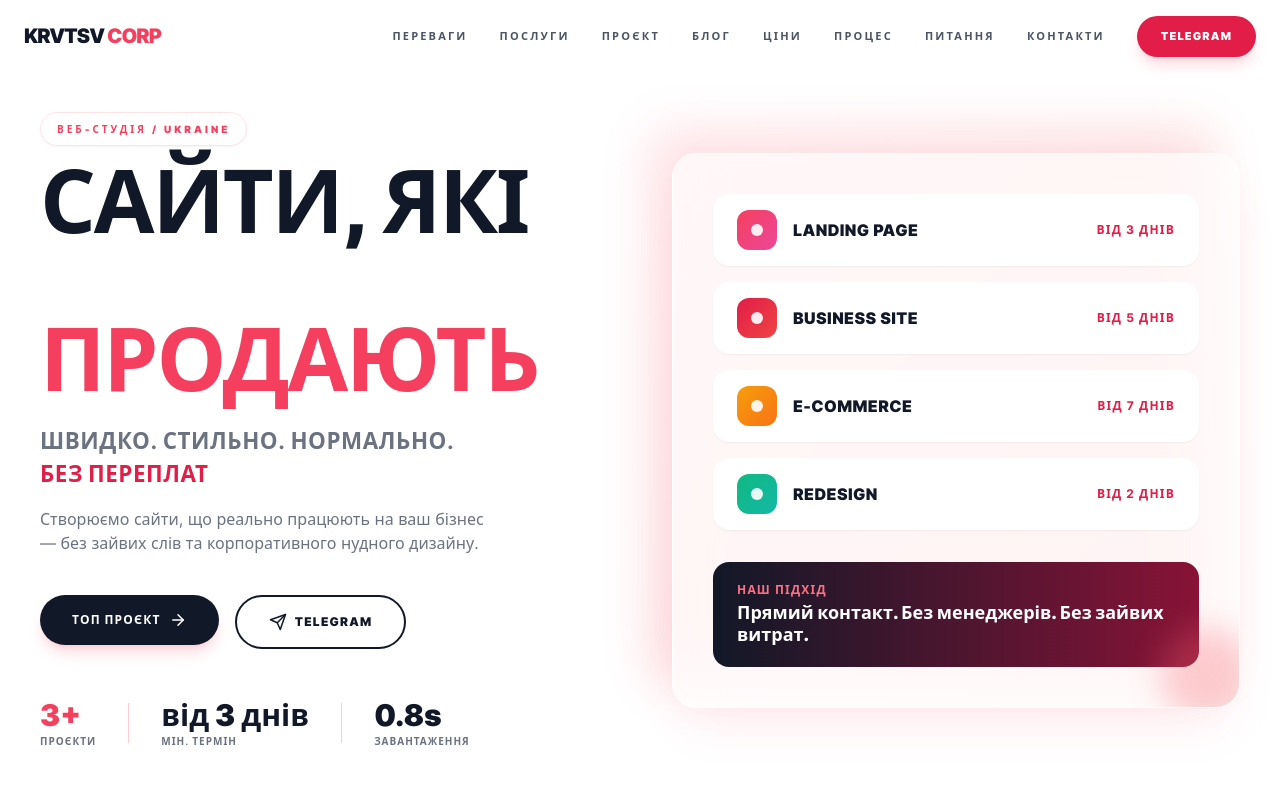
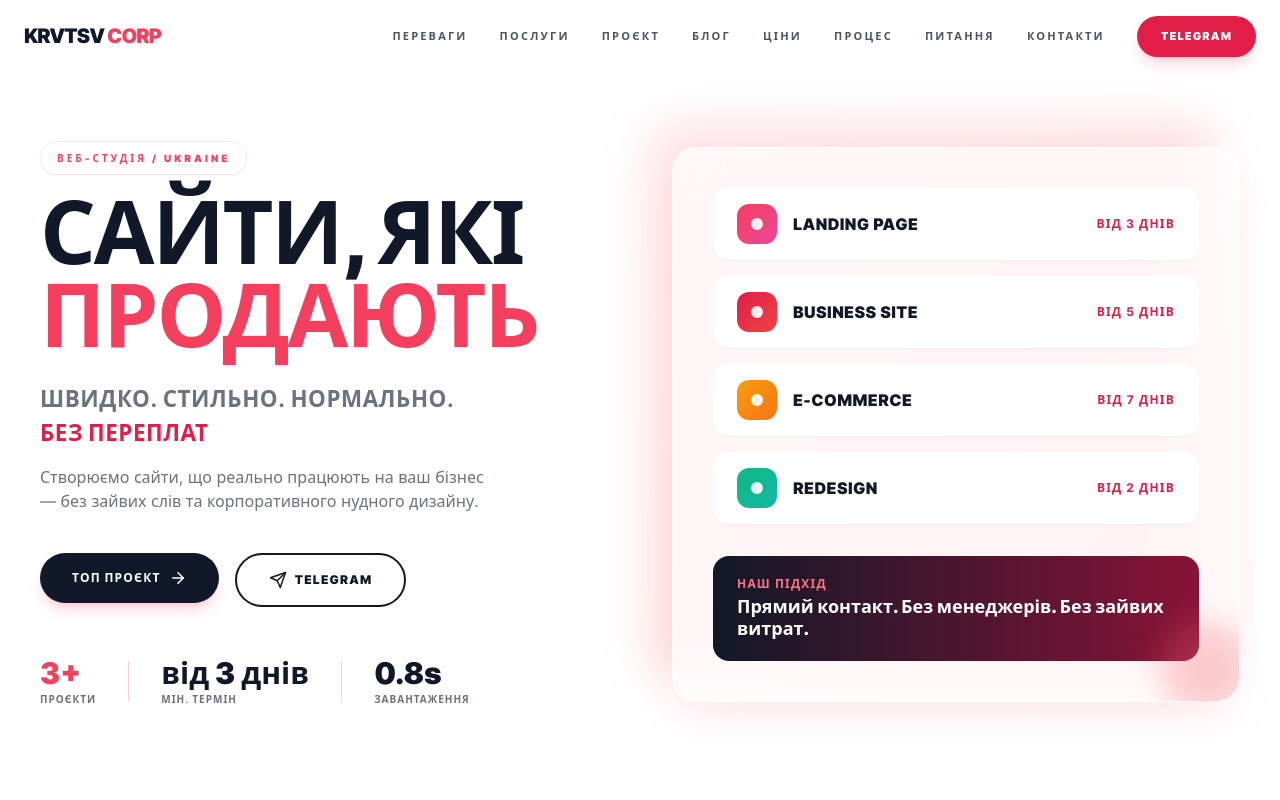
Before and after one commit to porustzi/krvtsv, a React (Vite) app in the folder project/: page / in a window 1280 px wide. Shown: the top 800 px of the page. Built offline with nearby package versions, Linux system fonts and the light colour scheme.

Commit message:
Fix headline wrapping: plain SAYTY YAKI PRODAYUT, DAVAY POHOVORYMO, add spacing after br in all headings

```diff
--- a/project/src/components/Advantages.tsx
+++ b/project/src/components/Advantages.tsx
@@ -44,8 +44,7 @@ export default function Advantages() {
         >
           <p className="text-xs sm:text-[10px] font-black uppercase tracking-[0.3em] text-rose-500 mb-4">Чому ми</p>
           <h2 className="text-5xl sm:text-6xl md:text-7xl lg:text-8xl font-black leading-[0.9] text-gray-900 break-words">
-            П'ять причин<br />
-            <span className="text-rose-500">обрати нас</span>
+            П'ять причин<br />{' '}<span className="text-rose-500">обрати нас</span>
           </h2>
         </motion.div>
 
--- a/project/src/components/Contact.tsx
+++ b/project/src/components/Contact.tsx
@@ -50,12 +50,8 @@ export default function Contact() {
             </p>
 
             <h2 className="text-5xl sm:text-6xl md:text-7xl lg:text-[5rem] xl:text-[6rem] font-black uppercase leading-[0.9] tracking-tight text-gray-900 mb-6 md:mb-8 break-words">
-              <span className="whitespace-pre-wrap">ДАВАЙ{' '}
-              <br />
-              <span className="text-rose-500">
-                ПОГОВОРИМО
-              </span>
-              </span>
+              ДАВАЙ{' '}
+              <span className="text-rose-500">ПОГОВОРИМО</span>
             </h2>
 
             <p className="text-gray-500 text-lg sm:text-base md:text-lg leading-relaxed mb-8 md:mb-12 max-w-md mx-auto lg:mx-0 break-words">
--- a/project/src/components/Faq.tsx
+++ b/project/src/components/Faq.tsx
@@ -64,8 +64,7 @@ export default function Faq() {
         >
           <p className="text-xs sm:text-[10px] font-black uppercase tracking-[0.3em] text-rose-500 mb-4">FAQ</p>
           <h2 className="text-5xl sm:text-6xl md:text-7xl font-black leading-[0.9] text-gray-900 break-words">
-            Питання<br />
-            <span className="text-rose-500">та відповіді</span>
+            Питання<br />{' '}<span className="text-rose-500">та відповіді</span>
           </h2>
         </motion.div>
 
--- a/project/src/components/Hero.tsx
+++ b/project/src/components/Hero.tsx
@@ -1,8 +1,6 @@
 import { motion } from 'framer-motion';
 import { ArrowRight, Send } from 'lucide-react';
 import { Magnetic, Parallax } from '../lib/anim';
-
-const slogan = ['С', 'А', 'Й', 'Т', 'И', ',', ' ', 'Я', 'К', 'І', ' '];
 
 export default function Hero() {
   return (
@@ -34,22 +32,9 @@ export default function Hero() {
               </span>
             </div>
 
-            <h1 className="text-[clamp(2.5rem,9vw,5.5rem)] font-black leading-[0.9] tracking-tight text-gray-900 uppercase mb-4 break-words hero-rise" style={{ animationDelay: '80ms' }}>
-              <span className="flex flex-wrap">
-                {slogan.map((ch, i) => (
-                  <motion.span
-                    key={i}
-                    initial={{ opacity: 0, y: 30, rotateX: -90 }}
-                    animate={{ opacity: 1, y: 0, rotateX: 0 }}
-                    transition={{ delay: 0.15 + i * 0.03, duration: 0.5, ease: 'backOut' }}
-                    style={{ display: 'inline-block', whiteSpace: 'pre' }}
-                  >
-                    {ch}
-                  </motion.span>
-                ))}
-              </span>
-              <br />
-              <span className="text-rose-500"> ПРОДАЮТЬ</span>
+            <h1 className="text-[clamp(2.5rem,9vw,5.5rem)] font-black leading-[0.95] tracking-tight text-gray-900 uppercase mb-4 break-words hero-rise" style={{ animationDelay: '80ms' }}>
+              САЙТИ, ЯКІ<br />
+              <span className="text-rose-500">ПРОДАЮТЬ</span>
             </h1>
 
             <div className="mt-6 mb-4 hero-rise" style={{ animationDelay: '160ms' }}>
--- a/project/src/components/Prices.tsx
+++ b/project/src/components/Prices.tsx
@@ -42,8 +42,7 @@ export default function Prices() {
         >
           <p className="text-xs sm:text-[10px] font-black uppercase tracking-[0.3em] text-rose-500 mb-4">Вартість</p>
           <h2 className="text-5xl sm:text-6xl md:text-7xl lg:text-8xl font-black leading-[0.9] text-gray-900 break-words">
-            Прозорі<br />
-            <span className="text-rose-500">ціни</span>
+            Прозорі<br />{' '}<span className="text-rose-500">ціни</span>
           </h2>
           <p className="text-gray-500 mt-6 text-base sm:text-sm md:text-lg max-w-lg mx-auto lg:mx-0 break-words">
             Фіксована ціна без прихованих доплат. Що домовились — те й буде.
--- a/project/src/components/Process.tsx
+++ b/project/src/components/Process.tsx
@@ -38,8 +38,7 @@ export default function Process() {
         >
           <p className="text-xs sm:text-[10px] font-black uppercase tracking-[0.3em] text-rose-500 mb-4">Як ми працюємо</p>
           <h2 className="text-[clamp(2.5rem,9vw,5rem)] font-black uppercase leading-tight text-white break-words">
-            ПРОЦЕС<br />
-            <span className="text-rose-500">БЕЗ МАГІЇ</span>
+            ПРОЦЕС<br />{' '}<span className="text-rose-500">БЕЗ МАГІЇ</span>
           </h2>
           <p className="text-gray-500 mt-4 text-base sm:text-sm md:text-lg max-w-lg break-words">
             4 прості кроки від першого повідомлення до живого сайту.
--- a/project/src/components/TopProject.tsx
+++ b/project/src/components/TopProject.tsx
@@ -187,8 +187,7 @@ export default function TopProject() {
         >
           <p className="text-[10px] sm:text-xs font-black uppercase tracking-[0.3em] text-rose-500 mb-4">Реальні кейси</p>
           <h2 className="text-[clamp(2rem,7vw,5rem)] font-black uppercase leading-tight text-gray-900 break-words">
-            НАШІ<br />
-            <span className="text-rose-500">ПРОЄКТИ</span>
+            НАШІ<br />{' '}<span className="text-rose-500">ПРОЄКТИ</span>
           </h2>
           <p className="text-gray-500 mt-4 text-base sm:text-sm md:text-lg max-w-xl break-words">
             Три живі проєкти, які ми запустили. Реальні терміни, ціни та результати.
--- a/project/src/pages/Ecommerce.tsx
+++ b/project/src/pages/Ecommerce.tsx
@@ -18,7 +18,7 @@ export default function Ecommerce() {
           <div className="max-w-7xl mx-auto px-4 sm:px-8">
             <p className="text-xs sm:text-[10px] font-black uppercase tracking-[0.3em] text-rose-500 mb-4">E-commerce</p>
             <h1 className="text-[clamp(2.5rem,9vw,5.5rem)] font-black leading-[0.9] tracking-tight text-gray-900 uppercase mb-6 break-words">
-              РОЗРОБКА<br /><span className="text-rose-500">E-COMMERCE САЙТІВ</span>
+              РОЗРОБКА<br />{' '}<span className="text-rose-500">E-COMMERCE САЙТІВ</span>
             </h1>
             <p className="text-gray-500 text-lg sm:text-base leading-relaxed max-w-2xl mb-8 break-words">
               Запускаємо інтернет-магазини, які продають: швидкий каталог, зручний кошик, надійні платежі та інтеграція з доставкою. Від MVP до масштабованого магазину.
--- a/project/src/pages/Fullstack.tsx
+++ b/project/src/pages/Fullstack.tsx
@@ -18,7 +18,7 @@ export default function Fullstack() {
           <div className="max-w-7xl mx-auto px-4 sm:px-8">
             <p className="text-xs sm:text-[10px] font-black uppercase tracking-[0.3em] text-rose-500 mb-4">Фуллстак розробка</p>
             <h1 className="text-[clamp(2.5rem,9vw,5.5rem)] font-black leading-[0.9] tracking-tight text-gray-900 uppercase mb-6 break-words">
-              ФУЛЛСТАК<br /><span className="text-rose-500">РОЗРОБКА В УКРАЇНІ</span>
+              ФУЛЛСТАК<br />{' '}<span className="text-rose-500">РОЗРОБКА В УКРАЇНІ</span>
             </h1>
             <p className="text-gray-500 text-lg sm:text-base leading-relaxed max-w-2xl mb-8 break-words">
               Потрібен продукт «під ключ»? KRVTSV CORP бере весь цикл розробки: фронтенд на React/Vite, бекенд на Node.js, бази даних, інтеграції та деплой. Один виконавець — менше комунікації і швидший запуск.
--- a/project/src/pages/WebDeveloperKyiv.tsx
+++ b/project/src/pages/WebDeveloperKyiv.tsx
@@ -18,7 +18,7 @@ export default function WebDeveloperKyiv() {
           <div className="max-w-7xl mx-auto px-4 sm:px-8">
             <p className="text-xs sm:text-[10px] font-black uppercase tracking-[0.3em] text-rose-500 mb-4">Веб-розробник Київ</p>
             <h1 className="text-[clamp(2.2rem,8vw,5rem)] font-black leading-[0.95] tracking-tight text-gray-900 uppercase mb-6 break-words">
-              ВЕБ-РОЗРОБНИК<br /><span className="text-rose-500">У КИЄВІ</span>
+              ВЕБ-РОЗРОБНИК<br />{' '}<span className="text-rose-500">У КИЄВІ</span>
             </h1>
             <p className="text-gray-500 text-lg sm:text-base leading-relaxed max-w-2xl mb-8 break-words">
               Шукаєте веб-розробника чи веб-студію в Києві? KRVTSV CORP створює сайти, які продають: від лендінгу до фуллстак-продукту. Працюємо з клієнтами по всій Україні — онлайн, без зайвих зустрічей.
```
